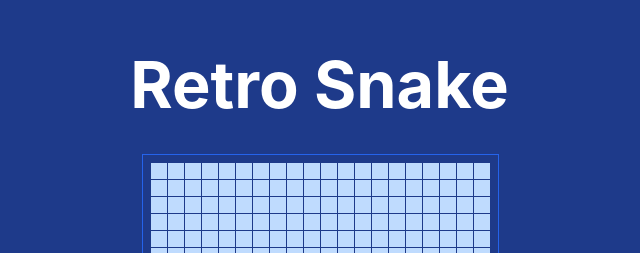
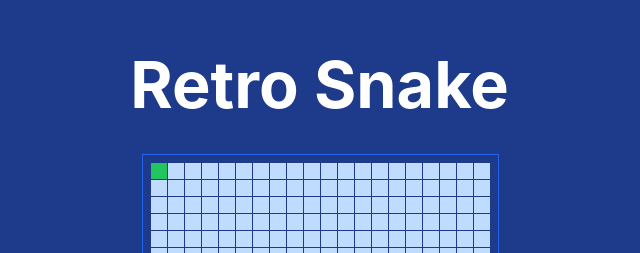
Before and after one commit to RachelWilliamsDev/snake-game, a React (Create React App) app: page / in a window 1280 px wide. Shown: the part 118-371 px from the top of the page, without its empty margins (320-960 px from the left). Built offline with nearby package versions, Linux system fonts and the light colour scheme.

Commit message:
feature: created the snake compone nt and added it to gameboard

```diff
--- a/src/components/GameBoard.js
+++ b/src/components/GameBoard.jsx
@@ -1,11 +1,19 @@
-import React from "react";
+import React, { useState } from "react";
+import Snake from "./Snake";
 
 function GameBoard() {
+  const [snake] = useState([
+    { x: 5, y: 5 },
+    { x: 6, y: 5 },
+    { x: 7, y: 5 },
+  ]);
+
   return (
     <div className="grid grid-cols-20 gap-[1px] p-2 border border-blue-600">
       {Array.from({ length: 20 * 20 }).map((_, index) => (
         <div key={index} className="h-4 w-4 bg-blue-200"></div>
       ))}
+      <Snake snake={snake} />
     </div>
   );
 }
--- /dev/null
+++ b/src/components/Snake.jsx
@@ -0,0 +1,16 @@
+import React from "react";
+
+export default function Snake({ snake }) {
+  return (
+    <>
+      {snake.map((segment, index) => (
+        <div
+          key={index}
+          className={`w-4 h-4 bg-green-500 absolute transform translate-x-[${
+            segment.x * 100
+          }%] translate-y-[${segment.y * 100}%]`}
+        ></div>
+      ))}
+    </>
+  );
+}
```
